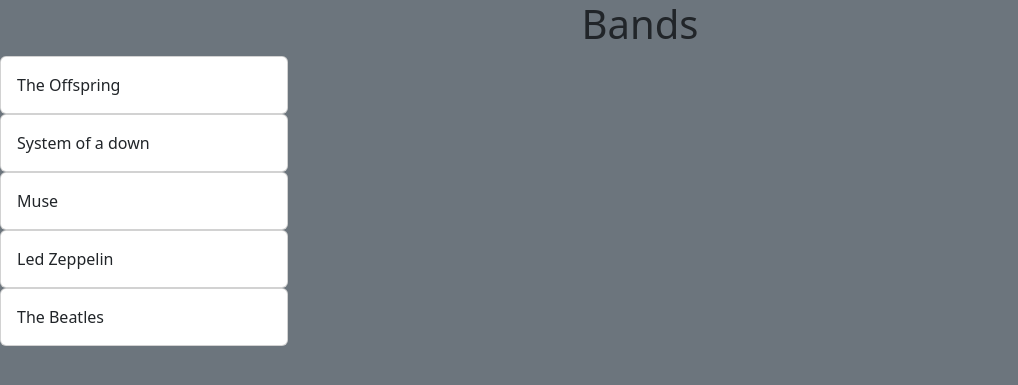
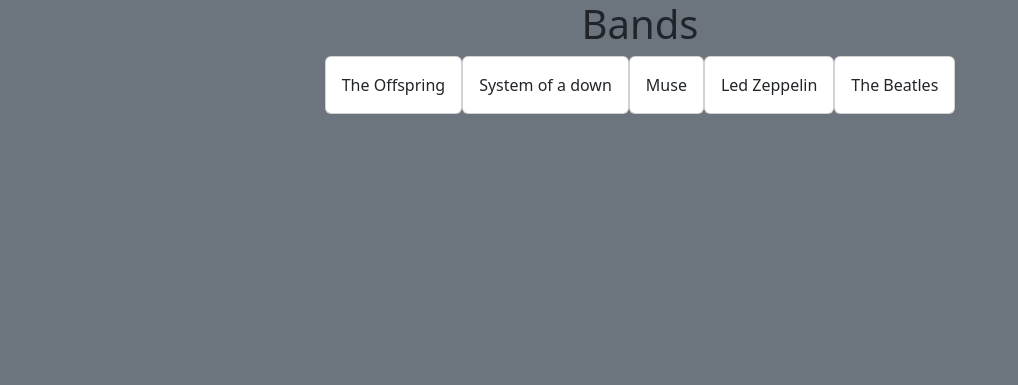
Before and after one commit to Talohs/ubiquitous-octo-system, a Flask app: page /fave_five in a window 1280 px wide. Shown: the top 385 px of the page, without its empty margins (0-1018 px from the left). Run offline with Flask 2, Linux system fonts and the light colour scheme.

Commit message:
added cards for bands

```diff
--- a/app/templates/fave_five.html
+++ b/app/templates/fave_five.html
@@ -10,18 +10,16 @@
 <body class="bg-secondary">
     <div>
         <h1 class="text-center">Bands</h1>
-        <div>
+        <div class="d-flex justify-content-center">
             {%for band in bands%}
-            <div class="row">
-                <div class="col-12 order-1 order-lg-0">
-                    <div class="card" style="width: 18rem;">
+                <div>
+                    <div class="card" style="width: 18rem text-center">
                         <!-- <img src="..." class="card-img-top" alt="..."> -->
                         <div class="card-body">
                         <p class="card-text">{{ band }}</p>
                         </div>
                     </div>
                 </div>
-            </div>
             {% endfor %}
         </div>
     </div>
```
